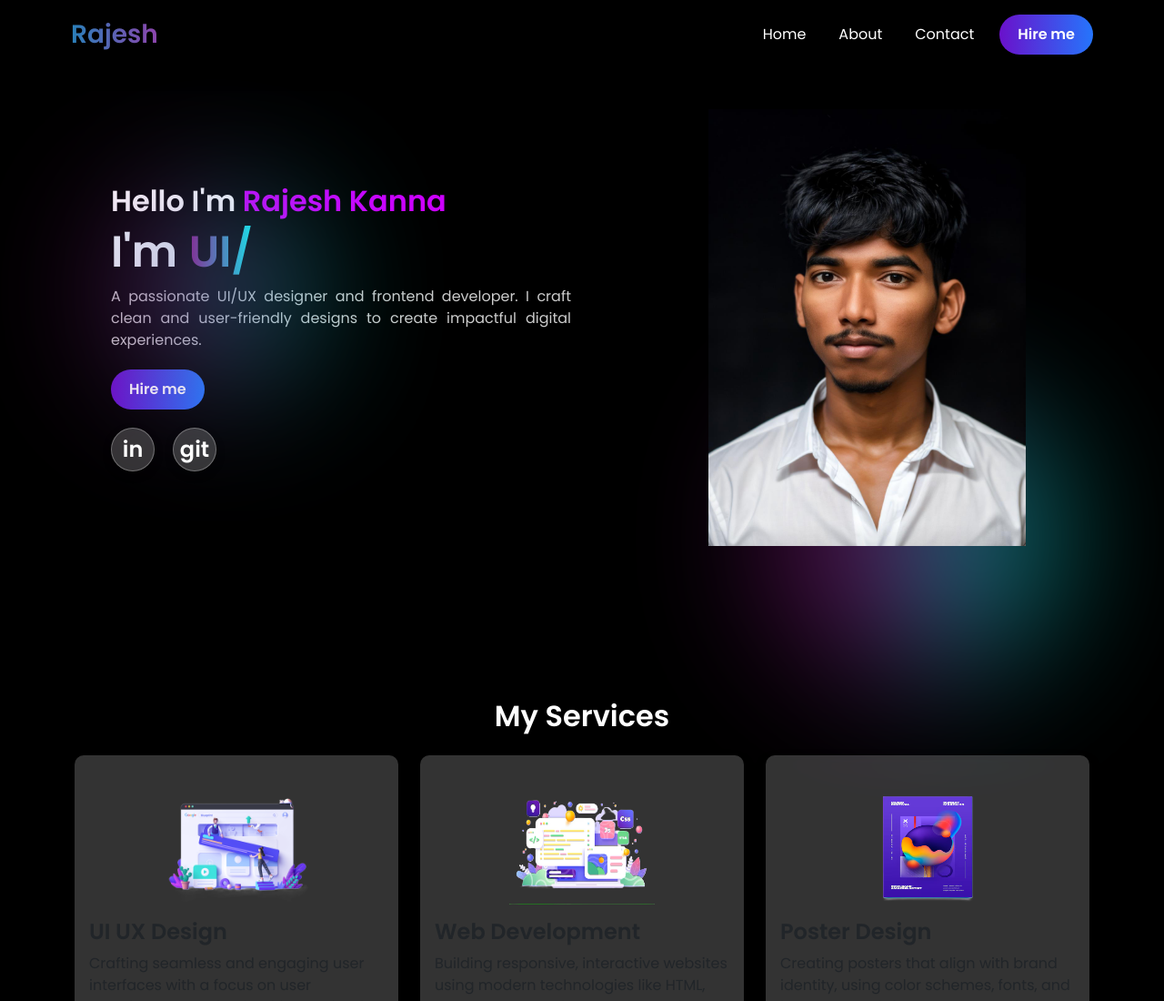
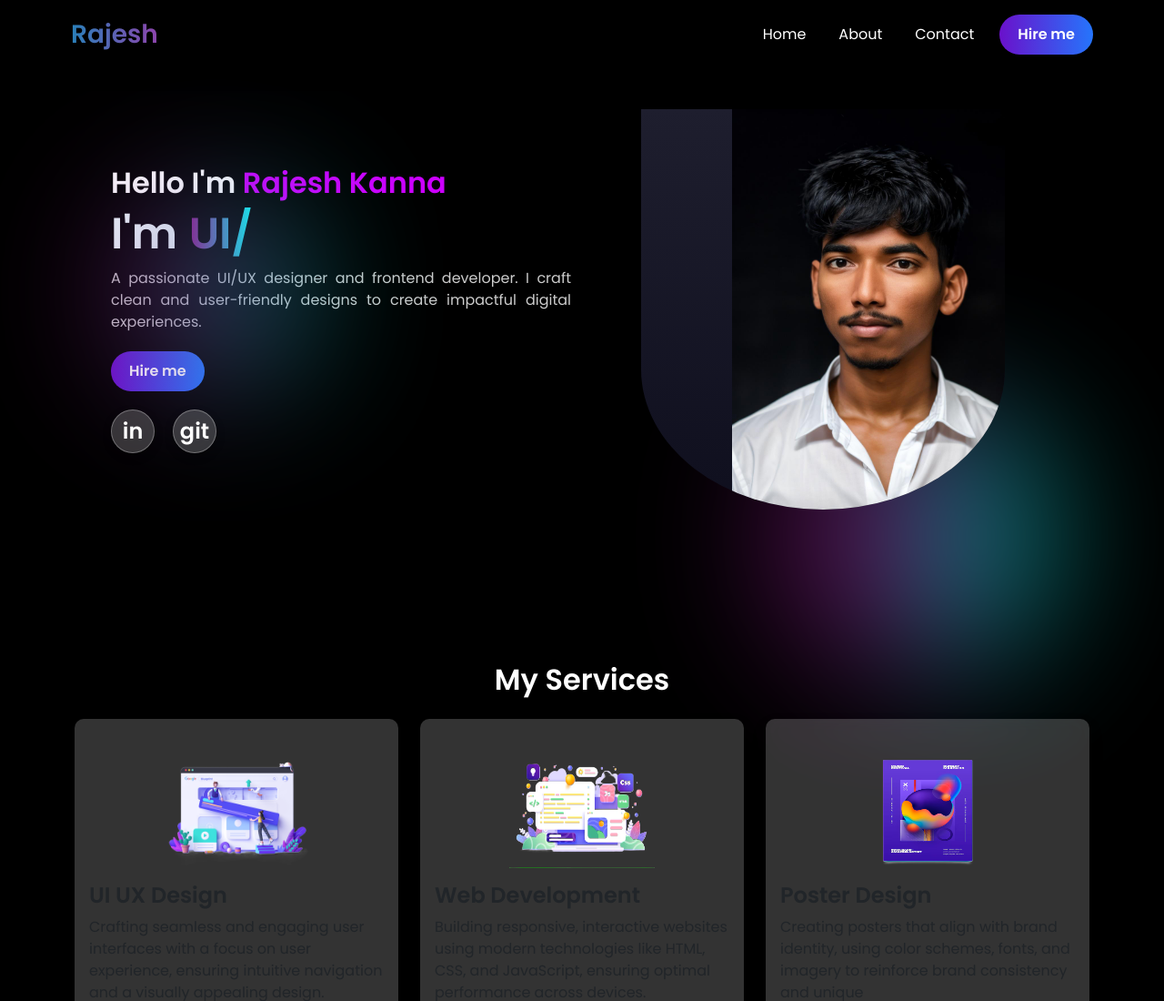
Before and after one commit to rajeshkanna36/portfolio36, a plain HTML site: page index.html in a window 1280 px wide. Shown: the top 1100 px of the page at 91% size. Drawn offline with nearby package versions, Linux system fonts and the light colour scheme.

Commit message:
Update styles.css

```diff
--- a/styles.css
+++ b/styles.css
@@ -535,3 +535,19 @@ body {
     justify-content: space-around;
 
 }
+.image-container {
+    position: relative;
+    background: linear-gradient(180deg, #1e1e2e, #0f0f1e); /* Adjust to your theme */
+    border-radius: 0 0 50% 50% / 0 0 35% 35%; /* Creates curved oval bottom */
+    overflow: hidden;
+    width: 100%;
+    max-width: 400px; /* Adjust size */
+    margin: 0 auto;
+}
+
+.image-container img.hero-image {
+    display: block;
+    width: 100%;
+    height: auto;
+    object-fit: cover;
+}
```
